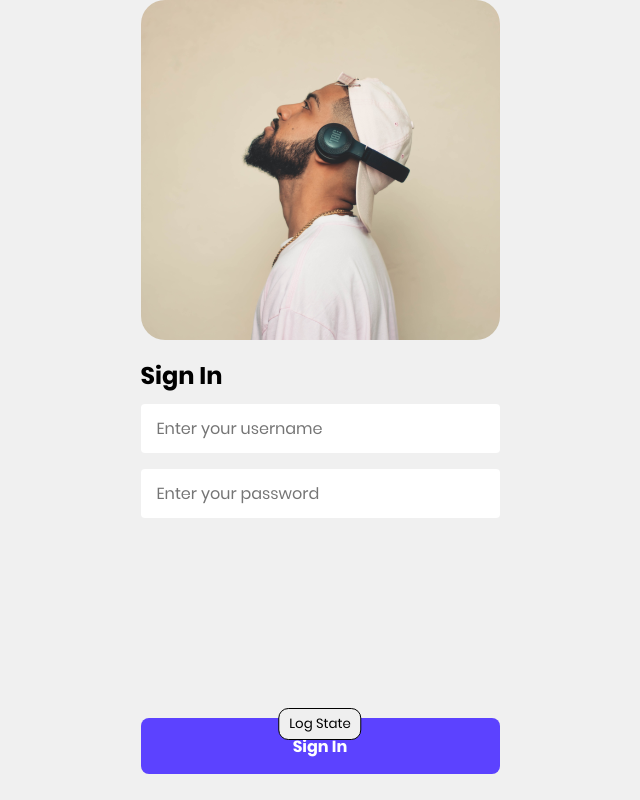
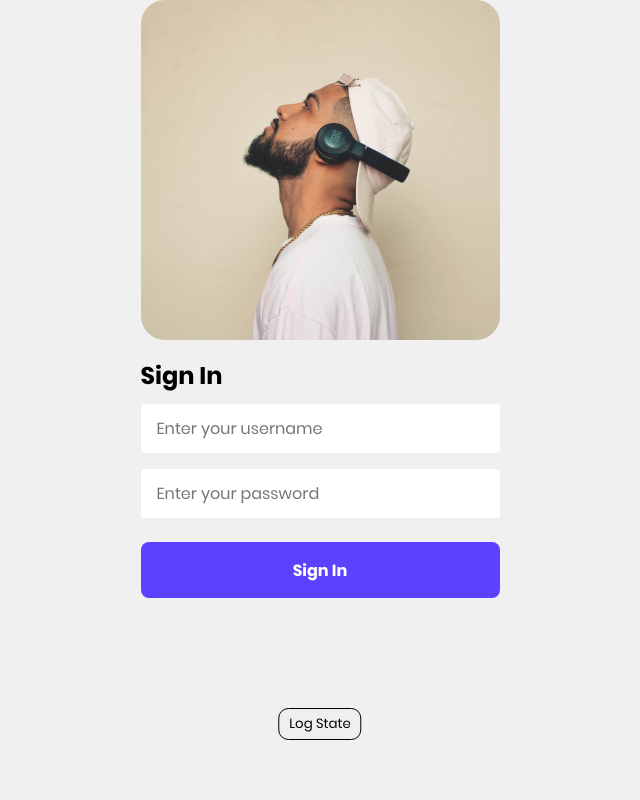
Before and after one commit to daniillogvinenko/audio-app-frontend, a React (Vite) app: page /login in a window 1280 px wide. Shown: the whole page, without its empty margins (320-960 px from the left). Built offline with nearby package versions, Linux system fonts and the light colour scheme.

Commit message:
app name, login btn

```diff
--- a/src/features/SignInForm/ui/SignInForm.module.scss
+++ b/src/features/SignInForm/ui/SignInForm.module.scss
@@ -11,5 +11,5 @@
 
 .button {
     width: 100%;
-    margin-top: 200px;
+    margin-top: 24px;
 }
--- a/src/pages/MainPage/ui/MainPage.tsx
+++ b/src/pages/MainPage/ui/MainPage.tsx
@@ -8,7 +8,7 @@ export const MainPage = () => {
     return (
         <div className={classNames(classes.MainPage, {}, [])}>
             <div className="container">
-                <PageTitle title="APP NAME" margin={45} />
+                <PageTitle title="SoundWave" margin={45} />
                 <AppPlayer className={classes.player} />
             </div>
             <Navigation />
```
